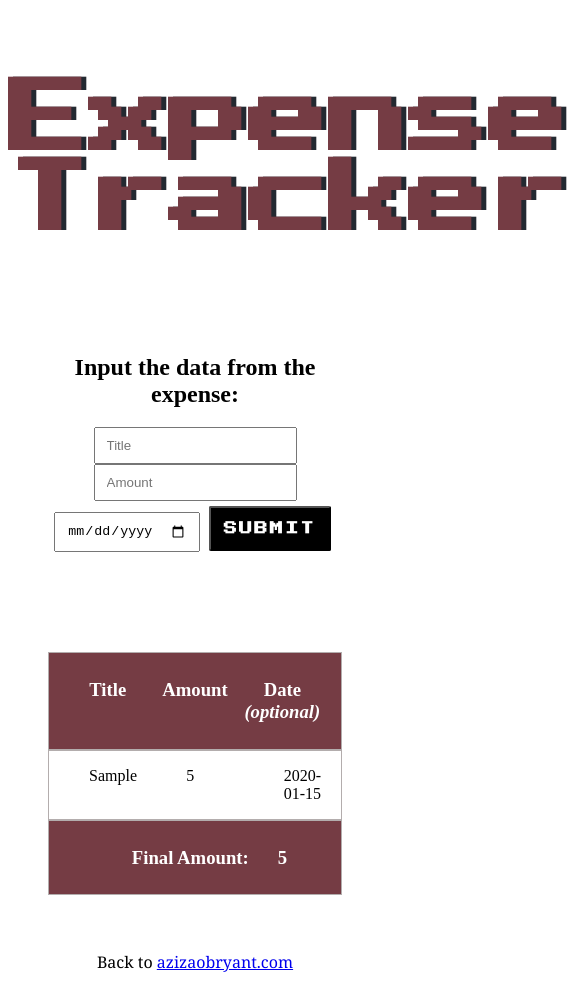
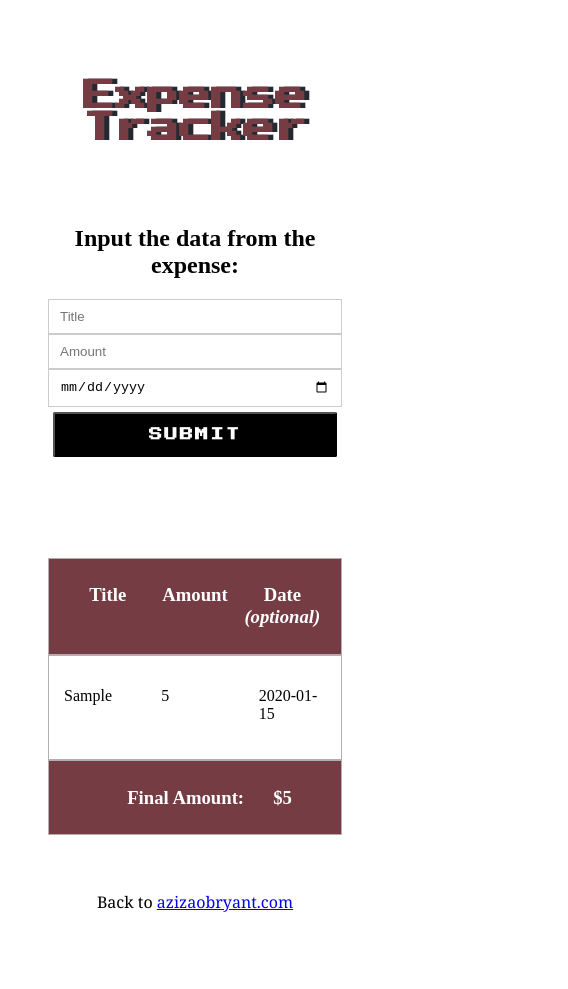
Before and after one commit to aziza-twdb/expenses-tracker, a plain HTML site: page index.html in a window 390 px wide. Both pictures are taken after typing "Sample", "5", "2020-01-15" into the empty fields and a click on the button "SUBMIT". Shown: the whole page, 568 px wide, since content can reach past the window. After the commit the page ends 929 px from the top, so only its background shows below. Drawn offline with Linux system fonts and the light colour scheme.

Commit message:
final need to add delete cell next

```diff
--- a/index.js
+++ b/index.js
@@ -31,7 +31,7 @@ submit.addEventListener('click', function() {
 
         amount +=  parseFloat(input[1].value)
         input[1].value = amount;
-        final.textContent = amount;
+        final.textContent = "$" + amount;
 
         input[0].value = "";
         input[1].value = "";
--- a/styles.css
+++ b/styles.css
@@ -14,6 +14,7 @@ p{
   font-family: Georgia, serif;
 }
 li{
+  padding-bottom: 5px;
   list-style: none;
   color: #000;
   text-align: left;
@@ -31,7 +32,9 @@ h1{
   display: inline-block;
   text-align:center;
   width: 175px;
-
+}
+ul{
+  padding: 15px ;
 }
 .data{
   width: 175px;
@@ -78,9 +81,21 @@ background-color: #444444;
 
 input{
   padding:9px 11px;
+  border: solid 1px #ccc;
 }
 
 footer{
   text-align: center;
 
 }
+@media (max-width: 600px) {
+
+  h1{
+    font-size: 2rem;
+  }
+
+  form{
+    display: flex;
+    flex-direction: column;
+  }
+}
```
